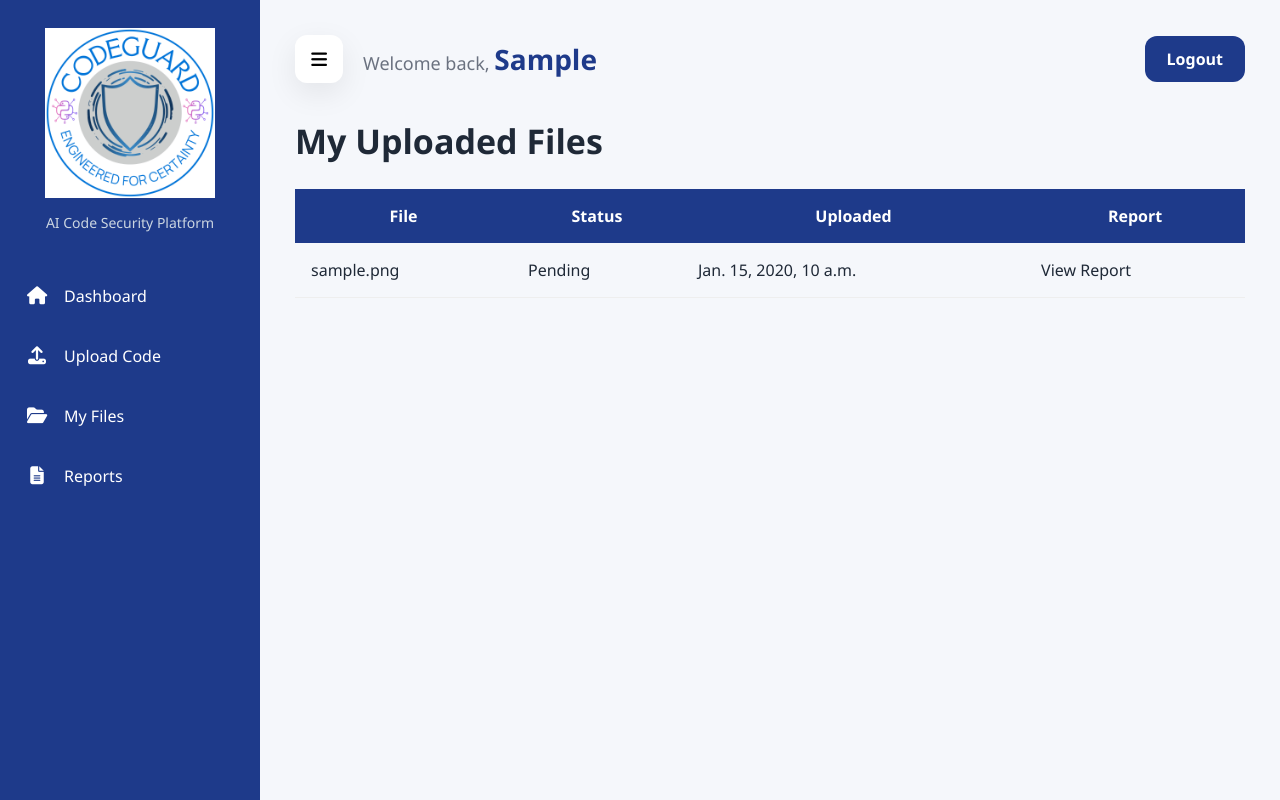
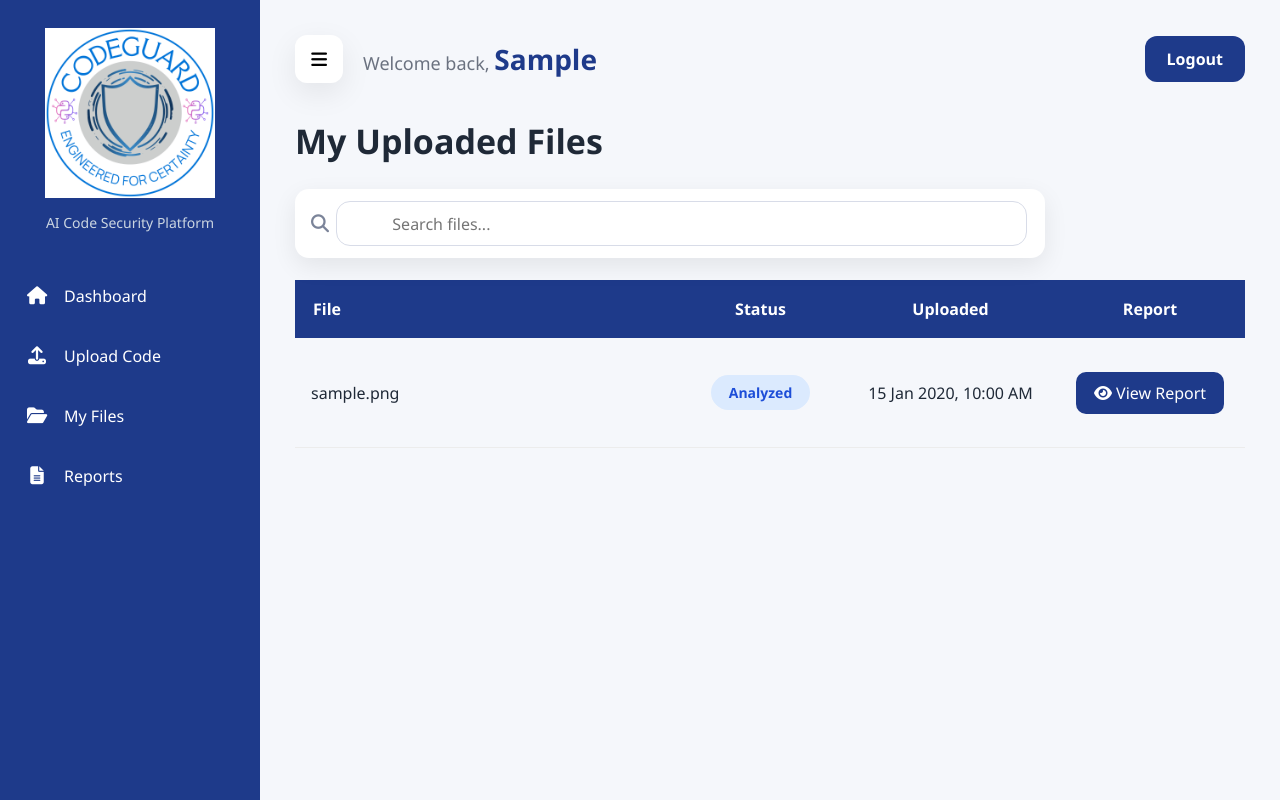
Before and after one commit to Devesh369/CodeGuard, a Django app: page /files/ in a window 1280 px wide. Run offline with Django 5.2, Linux system fonts and the light colour scheme; a user stored in the database is signed in; tables that the repository leaves empty hold one stand-in row (values such as "Sample post").

Commit message:
search function added

```diff
--- a/analyzer/urls.py
+++ b/analyzer/urls.py
@@ -7,4 +7,5 @@ urlpatterns = [
     path("files/",my_files,name="my_files"),
     path("report/<int:report_id>/",report_detail, name="report_detail"),
     path("report/<int:report_id>/pdf/", download_pdf, name="download_pdf"),
+    path("search_files/",search_files, name="search_files"),
 ]
--- a/analyzer/views.py
+++ b/analyzer/views.py
@@ -20,6 +20,10 @@ from .forms import UploadFileForm
 from .models import UploadedFile , AnalysisReport
 from .services.code_analyzer import (analyze_python_file)
 from .services.security_analyzer import analyze_security
+
+from django.db.models import Q
+from django.http import JsonResponse
+from django.contrib.auth.decorators import login_required
 
 
 @login_required
@@ -109,9 +113,26 @@ def upload_file(request):
 
 @login_required
 def my_files(request):
+    query = request.GET.get("q", "")
     files = UploadedFile.objects.filter(user=request.user)
+    if query:
+        files = files.filter(
 
-    return render(request, "analyzer/my_files.html", {"files":files})
+        Q(file__icontains=query) |
+
+        Q(analysisreport__quality_status__icontains=query)
+
+        ).distinct()
+    context = {
+        "files": files,
+        "query": query,
+    }
+
+    return render(
+        request,
+        "analyzer/my_files.html",
+        context,
+    )
 
 
 @login_required
@@ -502,3 +523,38 @@ def download_pdf(request, report_id):
     )
 
     return response
+
+
+
+@login_required
+def search_files(request):
+
+    q=request.GET.get("q","")
+
+    files=UploadedFile.objects.filter(
+
+        user=request.user,
+
+        file__icontains=q
+
+    )[:10]
+
+    data=[]
+
+    for file in files:
+
+        report=AnalysisReport.objects.filter(
+
+            uploaded_file=file
+
+        ).first()
+
+        data.append({
+
+            "name":file.file.name.replace("uploads/",""),
+
+            "report_id":report.id if report else None
+
+        })
+
+    return JsonResponse(data,safe=False)
--- a/static/css/style.css
+++ b/static/css/style.css
@@ -1736,3 +1736,252 @@ input[type="file"] {
     transform: scale(1.01);
 
 }
+
+/* ===========================================
+SEARCH BAR
+=========================================== */
+
+.search-container {
+    position: relative;
+    width: 100%;
+}
+
+
+.search-box {
+
+    display: flex;
+
+    align-items: center;
+
+    background: white;
+
+    border-radius: 14px;
+
+    padding: 12px 18px;
+
+    box-shadow: 0 8px 25px rgba(0, 0, 0, .08);
+
+}
+
+.search-box i {
+
+    color: #64748B;
+
+    font-size: 18px;
+
+}
+
+.search-box input {
+
+    flex: 1;
+
+    border: none;
+
+    outline: none;
+
+    font-size: 16px;
+
+    margin-left: 15px;
+
+}
+
+.clear-search {
+
+    color: #94A3B8;
+
+    font-size: 20px;
+
+    transition: .3s;
+
+}
+
+.clear-search:hover {
+
+    color: #EF4444;
+
+}
+
+/* ===========================================
+EMPTY SEARCH
+=========================================== */
+
+.empty-search {
+
+    text-align: center;
+
+    padding: 50px;
+
+}
+
+.empty-search i {
+
+    font-size: 55px;
+
+    color: #CBD5E1;
+
+    margin-bottom: 15px;
+
+}
+
+.empty-search h3 {
+
+    margin-bottom: 10px;
+
+    color: #334155;
+
+}
+
+.empty-search p {
+
+    color: #64748B;
+
+}
+
+.recent-table th,
+.recent-table td,
+
+.files-table {
+
+    width: 100%;
+
+    border-collapse: collapse;
+
+    table-layout: fixed;
+
+}
+
+.files-table th {
+
+    text-align: center;
+
+    padding: 18px;
+
+}
+
+.files-table td {
+
+    padding: 22px 16px;
+
+    text-align: center;
+
+    vertical-align: middle;
+
+    border-bottom: 1px solid #ececec;
+
+}
+
+.files-table td:first-child {
+
+    text-align: left;
+
+}
+
+.files-table th:first-child {
+
+    text-align: left;
+
+}
+
+.file-column {
+
+    word-break: break-word;
+
+}
+
+.search-container {
+
+    position: relative;
+
+    width: 350px;
+
+}
+
+.search-container {
+    position: relative;
+    width: 100%;
+    margin-bottom: 25px 0;
+}
+
+.search-box {
+    position: relative;
+    width: 200%;
+
+    max-width: 750px;
+}
+
+.search-box input {
+    width: 100%;
+
+    height: 45px;
+
+    padding: 0 20px 0 55px;
+
+    border: 1px solid #D8DCE8;
+
+    border-radius: 14px;
+
+    font-size: 16px;
+
+    background: white;
+}
+
+.search-box i {
+    position: absolute;
+    left: 16px;
+    top: 50%;
+    transform: translateY(-50%);
+    color: #7b8499;
+}
+
+.searchResults,
+#searchResults {
+    position: absolute;
+    top: 100%;
+    left: 0;
+    right: 0;
+    background: #fff;
+    border-radius: 12px;
+    box-shadow: 0 15px 40px rgba(0, 0, 0, .15);
+    z-index: 9999;
+    overflow: hidden;
+    display: none;
+}
+
+.result-item {
+    display: block;
+    padding: 15px 20px;
+    color: #222;
+    text-decoration: none;
+    border-bottom: 1px solid #eee;
+    cursor: pointer;
+    transition: .2s;
+}
+
+.result-item:hover {
+
+    background: #EEF4FF;
+
+}
+
+.result-item {
+
+    padding: 15px 18px;
+
+    font-size: 15px;
+
+    cursor: pointer;
+
+    transition: .2s;
+
+    border-bottom: 1px solid #F1F3F8;
+
+}
+
+.result-item:last-child {
+    border-bottom: none;
+}
+
+.result-item:hover {
+    background: #edf3ff;
+    color: #1e40af;
+}
--- a/templates/analyzer/my_files.html
+++ b/templates/analyzer/my_files.html
@@ -6,7 +6,38 @@
     My Uploaded Files
 </h1>
 
-<table>
+
+<div class="search-container">
+
+    <form method="GET">
+
+        <div class="search-box">
+
+            <i class="fa-solid fa-magnifying-glass"> </i>
+
+            &nbsp;&nbsp; <input
+                type="text"
+                id="searchInput"
+                placeholder="Search files..."
+                autocomplete="off">
+
+            <div id="searchResults"></div>
+
+
+
+        </div>
+
+    </form>
+<br>
+</div>
+<table class="files-table">
+
+    <colgroup>
+        <col style="width:40%">
+        <col style="width:18%">
+        <col style="width:22%">
+        <col style="width:20%">
+    </colgroup>
 
     <thead>
 
@@ -27,37 +58,153 @@
 
     <tr>
 
-        <td>
-            {{ file.file.name }}
+        <td class="file-column">
+            {{ file.file.name|cut:"uploads/" }}
         </td>
 
         <td>
-            <span class="badge warning">
-                {{ file.status }}
+
+            {% if file.analysisreport %}
+
+                <span class="status-badge status-good">
+
+                    Analyzed
+
                 </span>
+
+            {% else %}
+
+                <span class="status-badge status-warning">
+
+                    Pending
+
+                </span>
+
+            {% endif %}
+
         </td>
 
         <td>
-            {{ file.uploaded_At }}
+
+            {{ file.uploaded_At|date:"d M Y, h:i A" }}
+
         </td>
 
+        <td>
 
+            {% if file.analysisreport %}
 
-    <td>
-        {% if file.analysisreport %}
-        <a href="{% url 'report_detail' file.analysisreport.id %}" class="btn btn-primary">
+                <a href="{% url 'report_detail' file.analysisreport.id %}"
+                   class="view-btn">
+
+                    <i class="fa-solid fa-eye"></i>
 
                     View Report
+
                 </a>
+
             {% else %}
-        <span class="badge warning">Not Analyzed </span>
+
+                <span class="pending-btn">
+
+                    Not Available
+
+                </span>
+
             {% endif %}
+
         </td>
+
     </tr>
 
     {% endfor %}
+
     </tbody>
 
 </table>
 
+
+
+<script>
+
+
+document.addEventListener("DOMContentLoaded", function () {
+
+    const input = document.getElementById("searchInput");
+    const results = document.getElementById("searchResults");
+
+    input.addEventListener("keyup", function () {
+
+        const q = this.value.trim();
+
+        if (q === "") {
+            results.innerHTML = "";
+            results.style.display = "none";
+            return;
+        }
+
+        fetch("/search_files/?q=" + encodeURIComponent(q))
+
+        .then(response => response.json())
+
+        .then(data => {
+
+            results.innerHTML = "";
+
+            if (data.length === 0) {
+
+                results.style.display = "none";
+                return;
+
+            }
+
+            results.style.display = "block";
+
+            data.forEach(function(file){
+
+                const item = document.createElement("a");
+
+                item.className = "result-item";
+
+                item.textContent = file.name;
+
+                if(file.report_id){
+
+                    item.href = "/report/" + file.report_id + "/";
+
+                }else{
+
+                    item.href = "#";
+
+                    item.addEventListener("click",function(e){
+
+                        e.preventDefault();
+
+                        alert("This file has not been analyzed yet.");
+
+                    });
+
+                }
+
+                results.appendChild(item);
+
+            });
+
+        });
+
+    });
+
+    document.addEventListener("click",function(e){
+
+        if(!e.target.closest(".search-container")){
+
+            results.style.display="none";
+
+        }
+
+    });
+
+});
+
+</script>
 {% endblock %}
```
Lines whose indentation alone changed are shown as unchanged.
